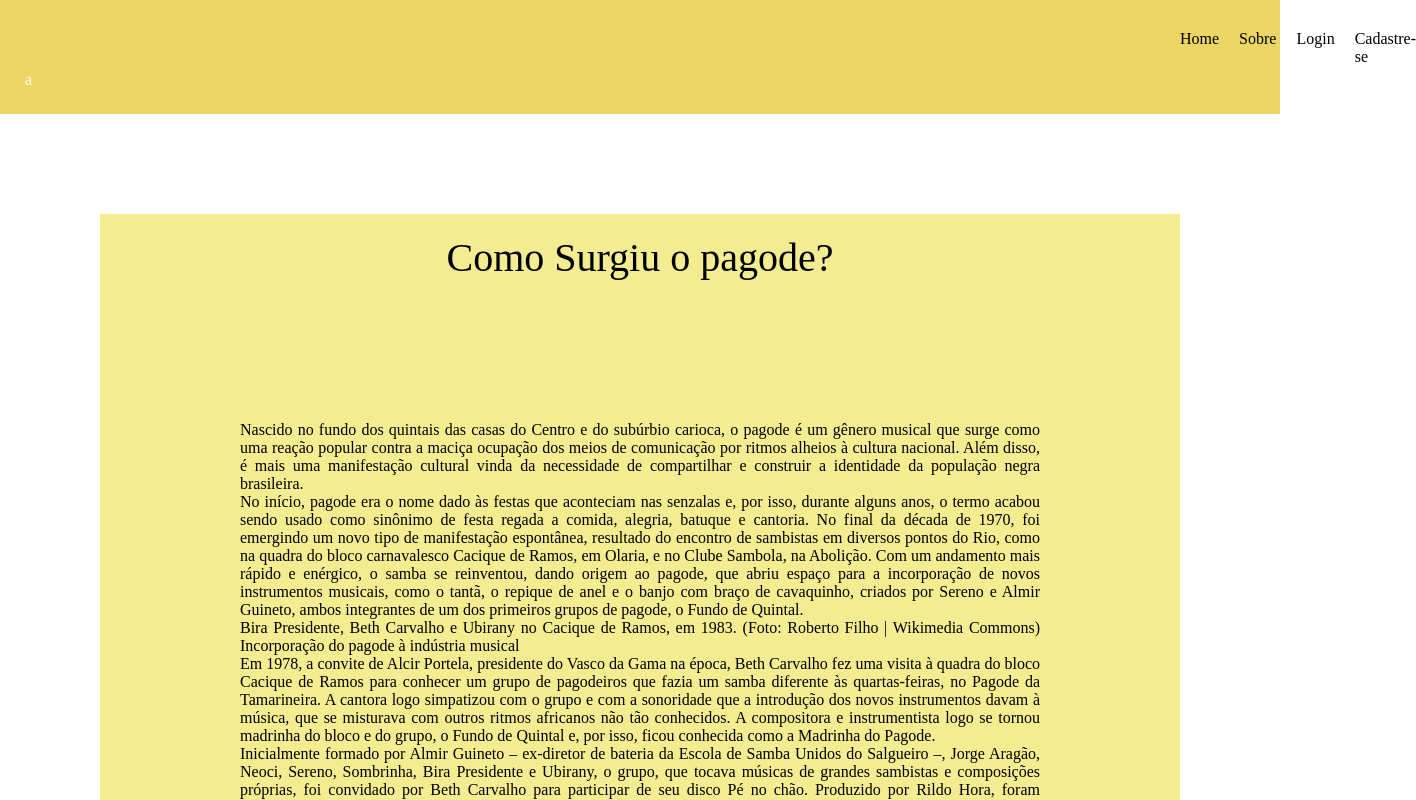
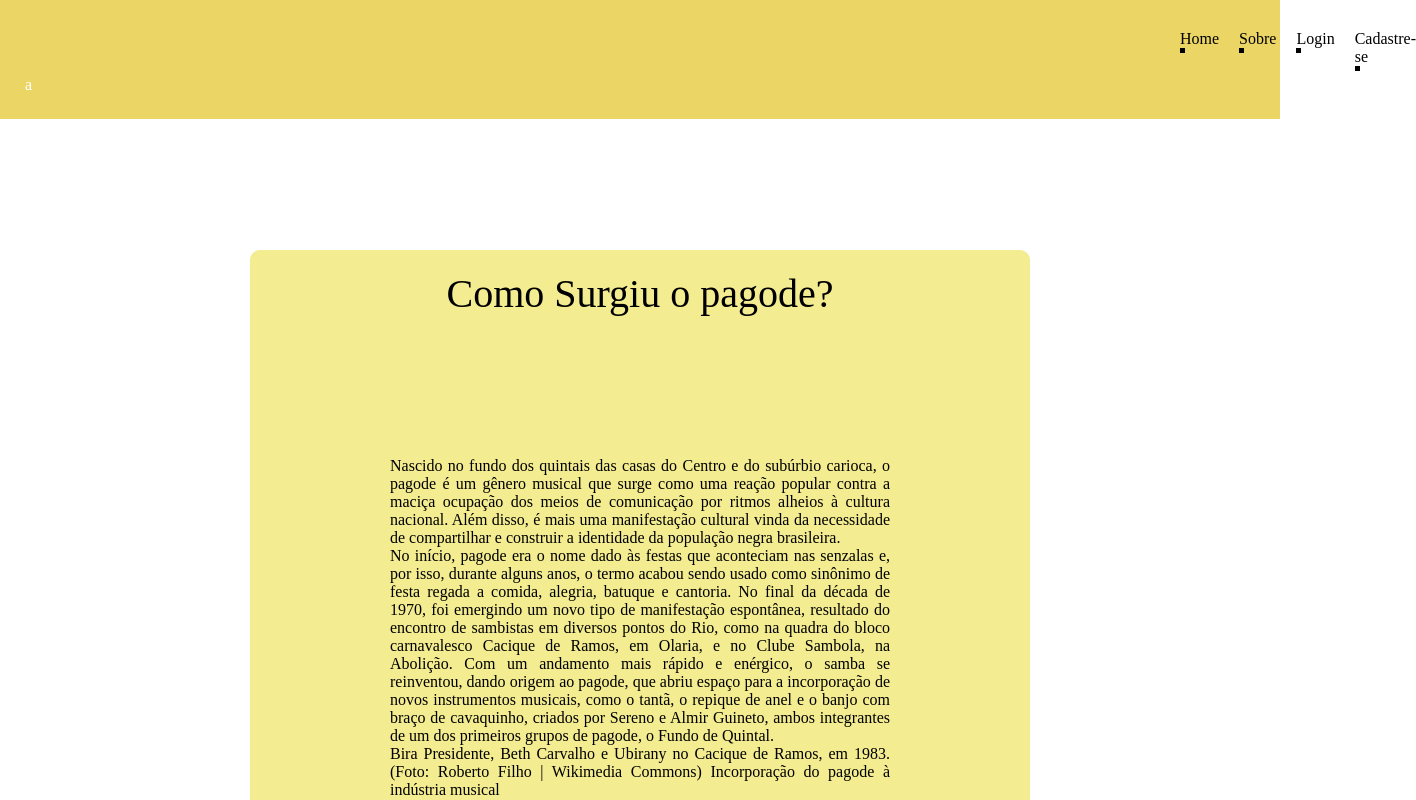
Before and after one commit to beatrizcarvalho005/Projeto-individual, a plain HTML site: page inicio.html in a window 1280 px wide. Shown: the top 800 px of the page, 1416 px wide, since content can reach past the window. Drawn offline with Linux system fonts and the light colour scheme.

Commit message:
adicionando efeito navbar

```diff
--- a/inicio.html
+++ b/inicio.html
@@ -12,15 +12,16 @@
 <body>
     <div id="tudo">
 
-        <nav class="navbar">
+        <nav class="navbar fade-in-scroll">
             <ul class="navbar-links">
-                <li class="navbar-item"><a href="#">Home</a></li>
-                <li class="navbar-item"><a href="#">Sobre</a></li>
-                <li class="navbar-item"><a href="login.html">Login</a></li>
-                <li class="navbar-item"><a href="cadastro.html">Cadastre-se</a></li>
+              <li class="navbar-item"><a href="#">Home</a></li>
+              <li class="navbar-item"><a href="#">Sobre</a></li>
+              <li class="navbar-item"><a href="login.html">Login</a></li>
+              <li class="navbar-item"><a href="cadastro.html">Cadastre-se</a></li>
             </ul>
-            <div id="imagem"> a</div>
-        </nav>
+            <div id="imagem">a</div>
+          </nav>
+
 
         <div id="conteudo">
             <div id="titulo"> Como Surgiu o pagode? </div>
@@ -106,3 +107,14 @@
 </body>
 
 </html>
+<script>
+
+window.addEventListener('scroll', function () {
+    const navbar = document.querySelector('.navbar');
+    if (window.scrollY > 0) {
+      navbar.classList.add('scrolled');
+    } else {
+      navbar.classList.remove('scrolled');
+    }
+  });
+</script>
--- a/style_inicio.css
+++ b/style_inicio.css
@@ -1,4 +1,4 @@
-*{
+* {
   padding: 0;
   margin: 0;
   box-sizing: border-box;
@@ -11,7 +11,15 @@ box-sizing: border-box;
   color: white;
   padding: 25px;
   margin-bottom: 10px;
+  position: fixed;
+  top: 0;
+  width: 100%;
+  z-index: 1000;
+  transition: background-color 0.4s ease, box-shadow 0.4s ease, border-radius 0.4s ease;
+  border-radius: 0;
+  box-shadow: none;
 }
+
 
 .navbar-links {
   list-style-type: none;
@@ -20,11 +28,25 @@ box-sizing: border-box;
   margin: 0;
   margin-left: 1150px;
 }
-  .navbar-links :hover{
-    background-color: #424242;
 
+.navbar-links :hover {
   border-radius: 2px;
   cursor: pointer;
+
+}
+
+.navbar-links a::after {
+  content: "";
+  display: block;
+  width: 5px;
+  height: 5px;
+  background-color: black;
+  transition: 2s ease;
+
+}
+
+.navbar-links a:hover::after {
+  width: 100%;
 }
 
 
@@ -33,11 +55,11 @@ box-sizing: border-box;
 }
 
 .navbar-item a {
-    text-decoration:solid;
+  text-decoration: solid;
   color: rgb(0, 0, 0);
 }
 
-  #conteudo{
+#conteudo {
   margin-bottom: 2px;
   flex-direction: column;
   display: flex;
@@ -47,15 +69,27 @@ box-sizing: border-box;
   justify-content: center;
   box-shadow: 2 20px 20px rgba(0, 0, 0, 0.2);
   padding: 20px;
-    align-items:center;
-    margin: 100px;
+  align-items: center;
+  margin: 250px;
+  border-radius: 10px;
 }
-  #titulo{
+
+#titulo {
   font-size: 40px;
   margin-bottom: 20px;
 }
-  #texto{
+
+#texto {
   padding: 80px;
   text-align: justify;
   margin: 40px;
 }
+
+.navbar.scrolled {
+ top: 10px;
+ padding: 10px 20px;
+ background-color: #ebd564;
+ opacity: 1;
+  box-shadow: 0 2px 8px rgba(0, 0, 0, 0.1);
+  border-radius: 60px; /* bordas arredondadas inferiores */
+}
```
Also changed, not shown: img/primeira_inicio.jpg (added), img/segunda_inicio.jpg (added), img/terceira_inicio.jpg (added). Lines whose indentation alone changed are shown as unchanged.
